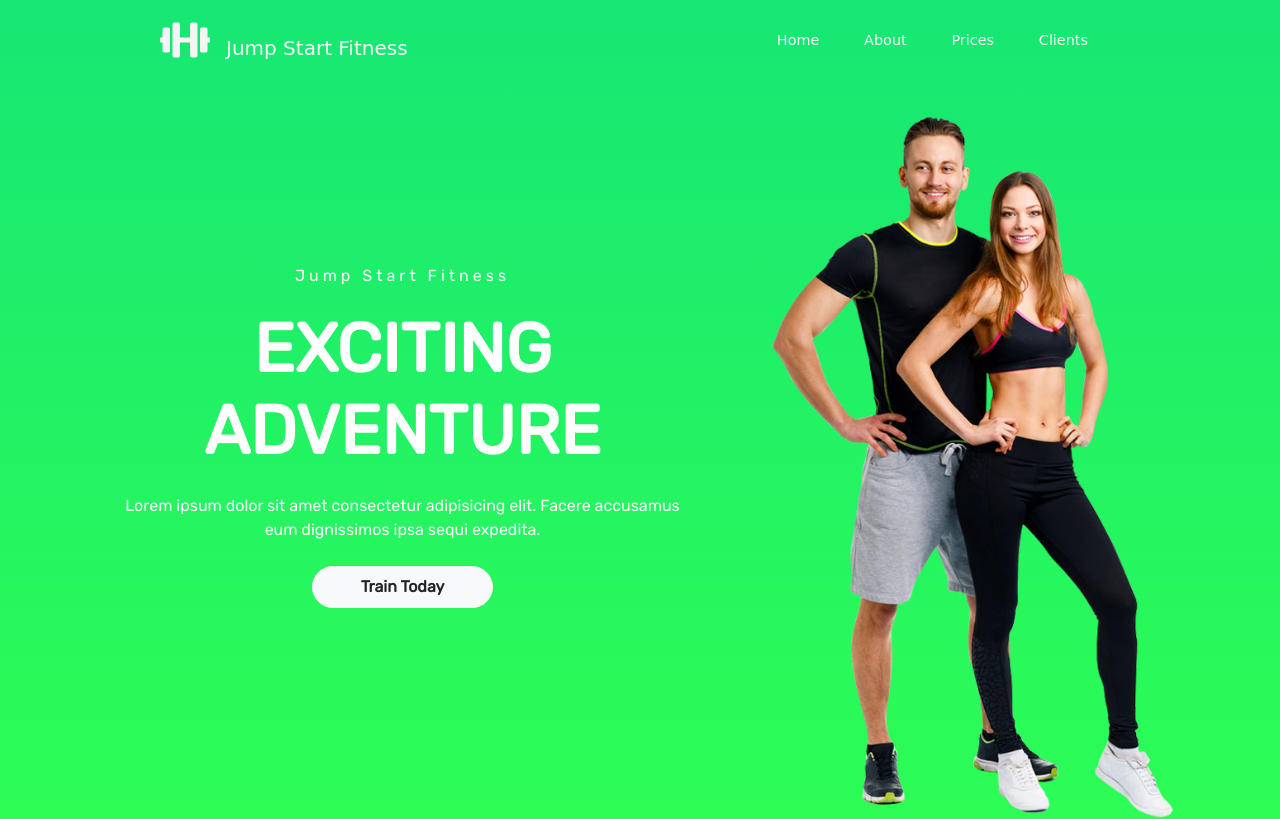
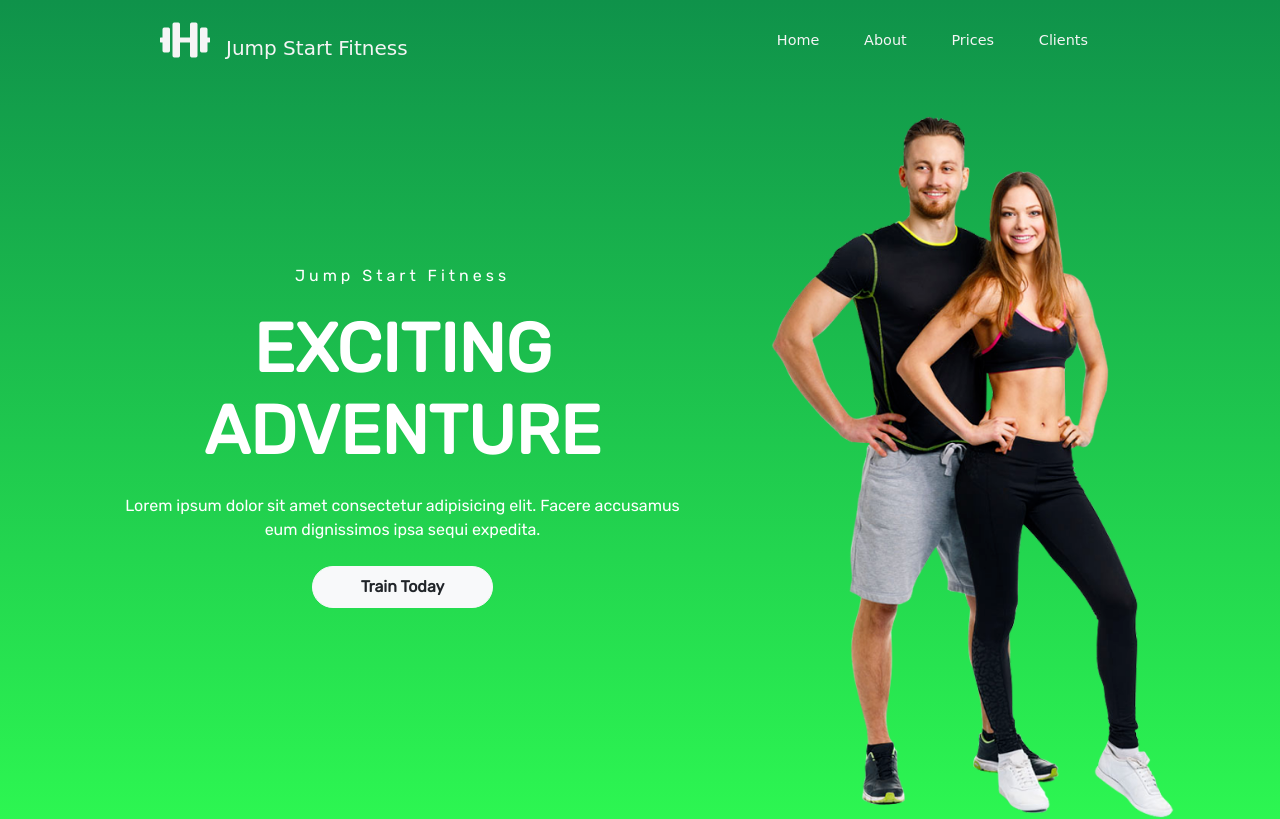
Before and after one commit to XaviXO/JumpStart, a website: page index.html in a window 1280 px wide. Shown: the top 819 px of the page. Drawn offline with nearby package versions, Linux system fonts and the light colour scheme; a web font is replaced by a local one.

Commit message:
more color

```diff
--- a/src/style.css
+++ b/src/style.css
@@ -14,7 +14,7 @@ section {
   --Patua: "Patua One", cursive;
   --Lobster: "lobster", cursive;
   --light-black: #2e2c2caf;
-  --bggradient: linear-gradient(to bottom, #16e774, #2fff52);
+  --bggradient: linear-gradient(to bottom, #0f924a, #2fff52);
   --light-gray: rgba(255, 255, 255, 0.877);
 }
 
```
